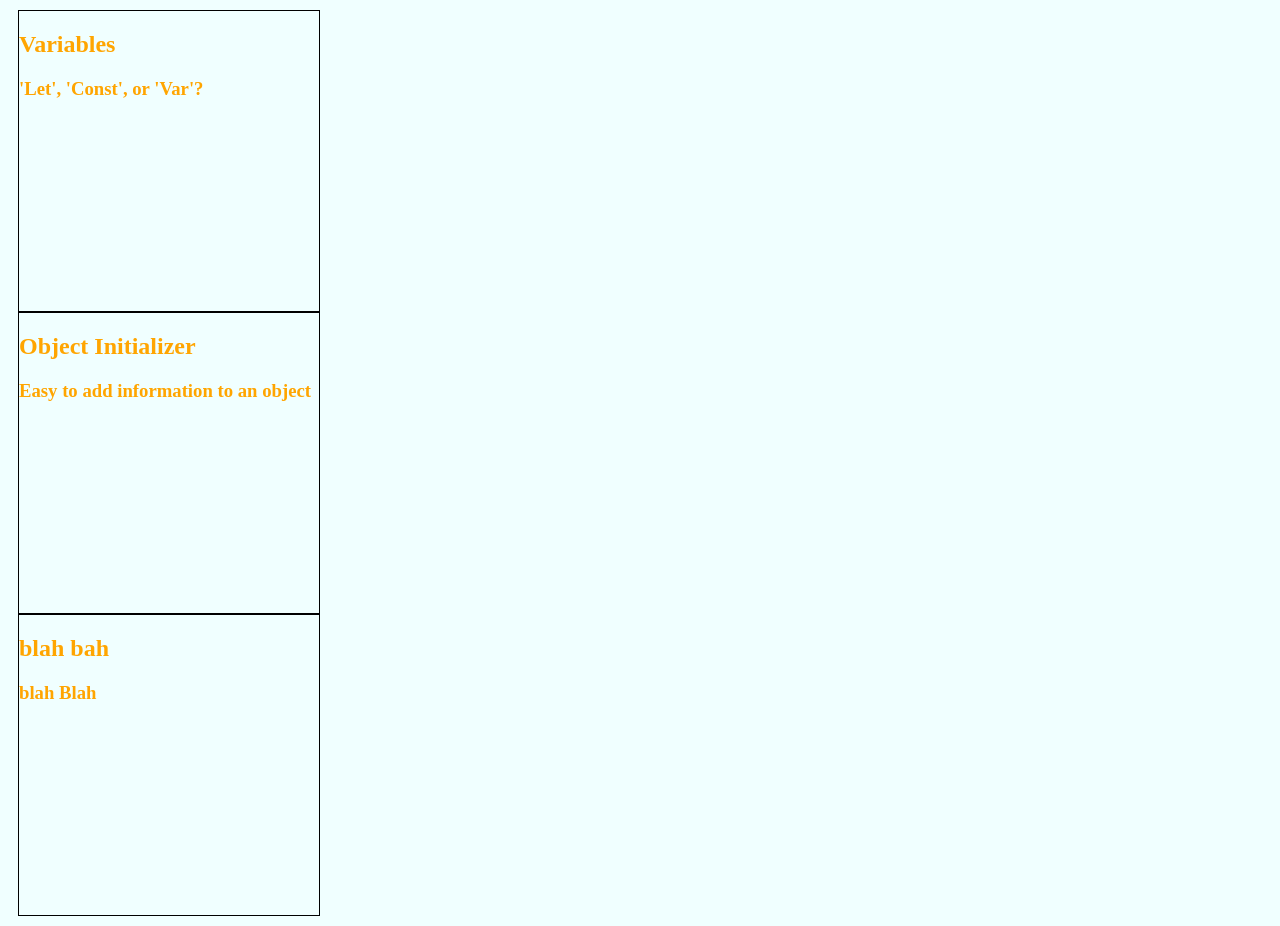
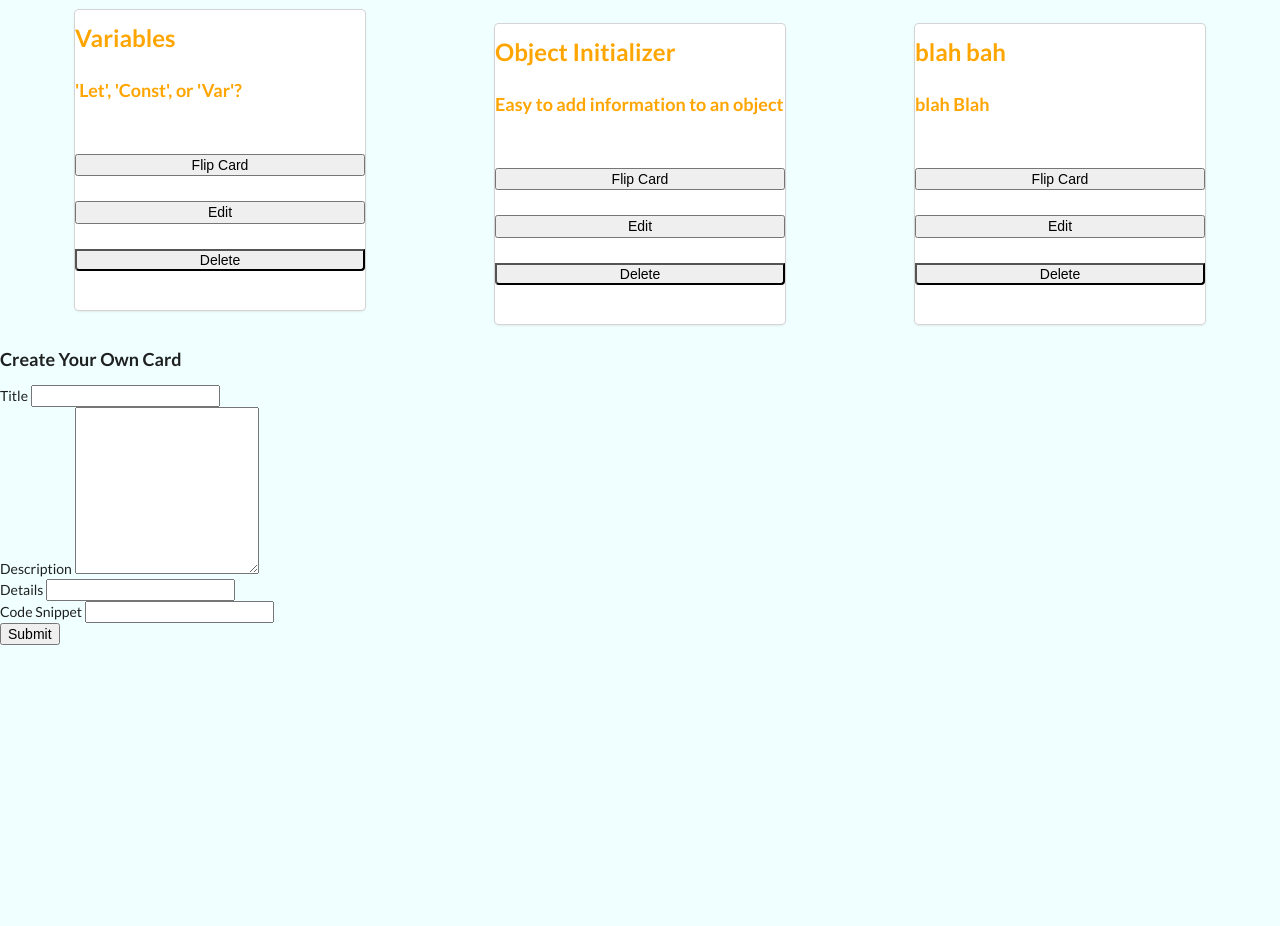
Before and after one commit to chad-m-carlson/js_flashcards, a plain HTML site: page index.html in a window 1280 px wide. After the commit the page ends 810 px from the top, so only its background shows below. Drawn offline with nearby package versions, Linux system fonts and the light colour scheme.

Commit message:
added form to add new flash card, delete button not quite working

```diff
--- a/index.html
+++ b/index.html
@@ -5,12 +5,30 @@
   <meta name="viewport" content="width=device-width, initial-scale=1.0">
   <meta http-equiv="X-UA-Compatible" content="ie=edge">
   <link rel="stylesheet" type="text/css" href="styles.css">
-  <!-- <link rel="stylesheet" type="text/css" href="semantic.css"> -->
+  <link rel="stylesheet" type="text/css" href="semantic.css">
   <title>Document</title>
 </head>
 <body>
   <div id="container">
 
+  </div>
+  <div id="add_card">
+    <h3>Create Your Own Card</h3>
+    <form>
+      <label for="title">Title</label>
+      <input id="title">
+      <br />
+      <label for="description">Description</label>
+      <textarea rows="10" columns = "10" id="description"></textarea>
+      <br />
+      <label for="details">Details</label>
+      <input id="details">
+      <br />
+      <label for="code_snippet">Code Snippet</label>
+      <input id="code_snippet">
+      <br />
+    </form>
+    <button id="submit">Submit</button>
   </div>
   <script
   src="https://code.jquery.com/jquery-3.1.1.min.js"
--- a/main.js
+++ b/main.js
@@ -1,37 +1,73 @@
 $(document).ready( function() {
-  const cardInfo = (title, description, [...details], snippet) => {
-    return({title, description, details: [...details], snippet, });
+  const cardInfo = (title, description, details, snippet) => {
+    return({title, description, details: details, snippet, });
   }
 
-  let variablesCard = cardInfo("Variables", "'Let', 'Const', or 'Var'?", ['Let', 'Const', 'var'], "var = x" )
-  let objectsCard = cardInfo("Object Initializer", "Easy to add information to an object", ['Name variables the same as keys to avoid repetition', 'Create objects on the fly'])
-  let someOtherCard = cardInfo("blah bah", "blah Blah", ['asdf', 'asdf'], 'asldfkj')
+  let variablesCard = cardInfo("Variables", "'Let', 'Const', or 'Var'?", 'Let, Const ,var', "var = x" )
+  let objectsCard = cardInfo("Object Initializer", "Easy to add information to an object", 'Name variables the same as keys to avoid repetition ,Create objects on the fly')
+  let someOtherCard = cardInfo("blah bah", "blah Blah", 'asdf asdf', 'asldfkj')
 
   let allCards = [variablesCard, objectsCard, someOtherCard]
 
+  $('#submit').on('click', () => {
+    let title = document.getElementById('title');
+    let description = document.getElementById('description');
+    let details = document.getElementById('details');
+    let code_snippet = document.getElementById('code_snippet');
+    let x  = cardInfo(title.value, description.value, details.value, code_snippet.value);
+    allCards.push(x);
+    debugger
+    $('#container').empty();
+    displayCards();
+  })
 
-  $(document).on('click', '.card_container', function(){
-    var _this = this;
-    console.log(_this.id)
-
+  $(document).on('click', '#flip', function() {
+    var _this = this.parentElement;
     $(`#${_this.id} > .${_this.childNodes[0].classList.value}`).children().toggleClass('hidden');
     $(`#${_this.id} > .${_this.childNodes[1].classList.value}`).children().toggleClass('hidden');
   });
 
+  $(document).on('click', '#edit', function() {
+
+  })
+
+  $(document).on('click', '#delete', function() {
+    function remove(array, element) {
+      debugger
+      const index = array.indexOf(element);
+      array.splice(index, 1);
+      debugger
+    }
+// THIS ISN"T REMOVING ITEM FROM ARRAY ALLCARDS
+    remove(allCards, this.parentElement.childNodes[0].childNodes[0].innerText);
+    $(this.parentElement).remove();
+  })
+
+  const displayCards = () => {
+
+
     for(i in allCards) {
-  $('#container').append(`<div class="card_container"  id="card${i}"  style="width: 300px; height: 300px; border: 1px solid black"><div class="front_side"></div><div class="back_side"></div></div`)
+    $('#container').append(`<div class="card_container ui card"  id="card${i}"  ><div class="front_side"></div><div class="back_side"></div></div`)  ;
+    $(`#card${i}`).append(
+      `<button id="flip">Flip Card</button>`);
+    $(`#card${i}`).append(
+      `<button id="edit">Edit</button>`);
+    $(`#card${i}`).append(
+      `<button id="delete">Delete</button>`);
     }
 
     for(i in allCards){
       $(`#card${i} > .front_side`).append(
       `<h2 class="front_side">${allCards[i].title}</h2>`,
-    `<h3 class="front_side">${allCards[i].description}</h3>`,)
+      `<h3 class="front_side">${allCards[i].description}</h3>`,);
     }
 
     for(i in allCards){
-    for(index in allCards){
         $(`#card${i} > .back_side`).append(
-        `<h3 class="back_side hidden">${allCards[i].details[index]}</h3>`)
+          `<h3 class="back_side hidden">${allCards[i].details}</h3>`,
+          );
     }
   }
+displayCards()
+
 });
--- a/styles.css
+++ b/styles.css
@@ -1,5 +1,15 @@
 #container {
   margin: 10px;
+  display: flex;
+  justify-content: space-around;
+}
+
+.card_container {
+  display: flex;
+  justify-content: space-around;
+  flex-direction: column;
+  width: 300px;
+  height: 300px;
 }
 
 body {
@@ -17,7 +27,3 @@ body {
 .hidden {
   display: none;
 }
-
-.visible {
-  display: block;
-}
```
Lines whose indentation alone changed are shown as unchanged.
